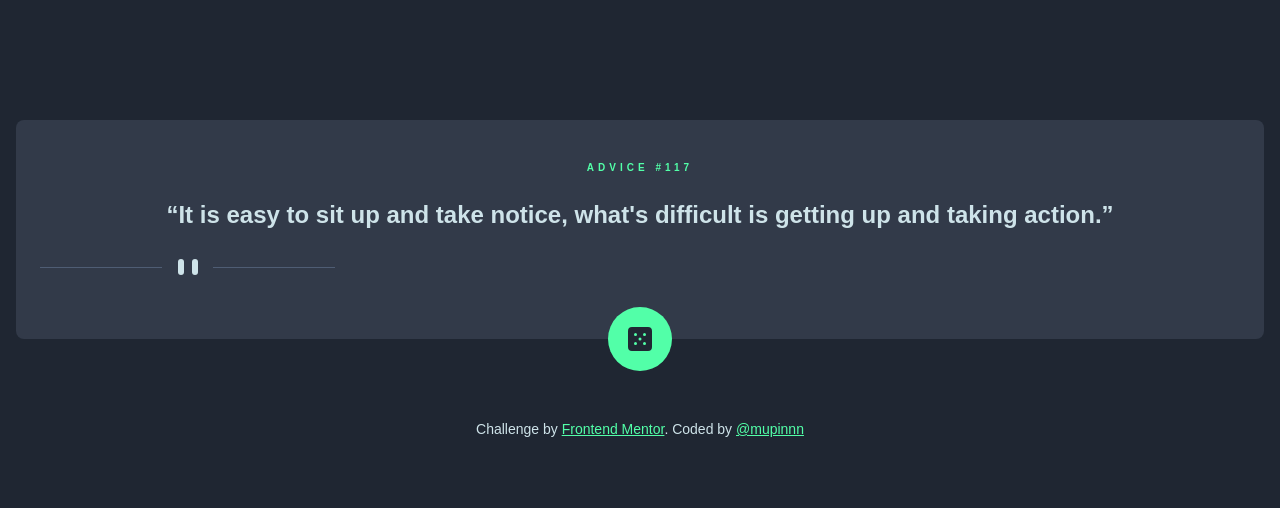
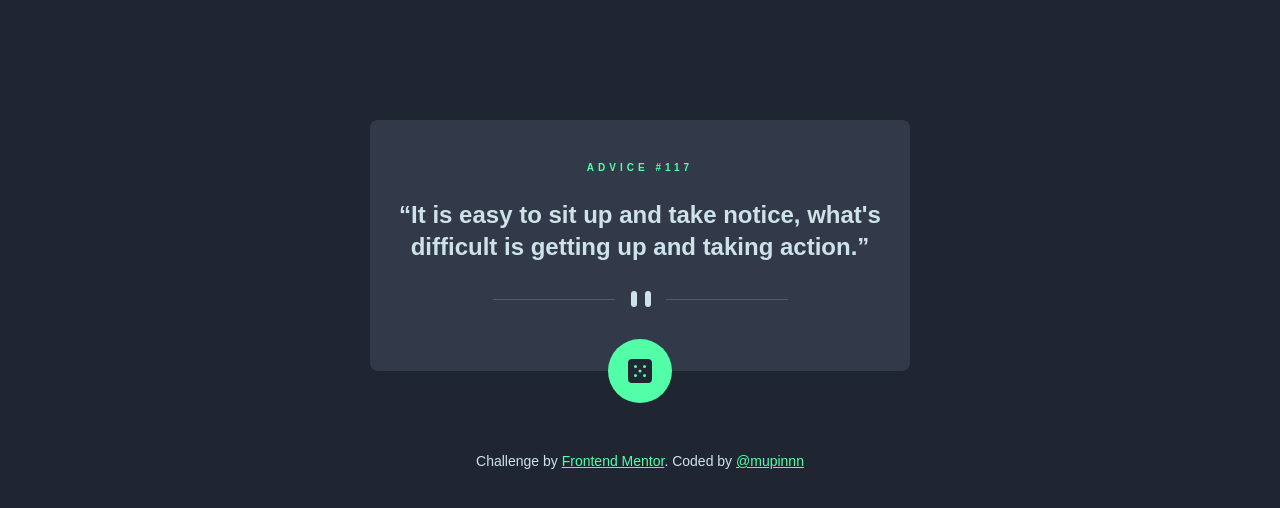
Before and after one commit to mupinnn/slices, an Astro site in the folder slices/advice-generator-app/: page / in a window 1280 px wide. Built offline with nearby package versions, Linux system fonts and the light colour scheme; Astro itself is replaced by a stand-in of ours.

Commit message:
feat(advice-generator-app): desktop design

```diff
--- a/slices/advice-generator-app/src/pages/index.astro
+++ b/slices/advice-generator-app/src/pages/index.astro
@@ -6,16 +6,19 @@ import DiceIcon from "../assets/images/icon-dice.svg";
 ---
 
 <DefaultLayout>
-  <main class="px-4 pt-30 min-[1440px]:mx-auto min-[1440px]:max-w-[572px] min-[1440px]:pt-[224px]">
+  <main class="mx-auto max-w-[572px] px-4 pt-30 min-[1440px]:pt-[224px]">
     <div
-      class="relative flex flex-col rounded-lg bg-blue-900 px-6 pt-10 pb-16 text-center font-extrabold min-[1440px]:rounded-2xl"
+      class="relative flex flex-col items-center rounded-lg bg-blue-900 px-6 pt-10 pb-16 text-center font-extrabold min-[1440px]:rounded-2xl min-[1440px]:px-11 min-[1440px]:pt-12 min-[1440px]:pb-18"
     >
-      <p class="text-[10px] tracking-[4px] text-green-300">ADVICE #117</p>
-      <h1 class="mt-6 text-[24px] leading-[32px] text-blue-200">
+      <p class="text-[10px] tracking-[4px] text-green-300 min-[1440px]:text-[12px]">ADVICE #117</p>
+      <h1
+        class="mt-6 text-[24px] leading-[32px] text-blue-200 min-[1440px]:text-[28px] min-[1440px]:leading-[38px]"
+      >
         &ldquo;It is easy to sit up and take notice, what's difficult is getting up and taking
         action.&rdquo;
       </h1>
-      <PatternDividerMobile class="mt-7" />
+      <PatternDividerMobile class="mt-7 min-[1440px]:hidden" />
+      <PatternDividerDesktop class="mt-10 hidden min-[1440px]:block" />
       <button class="absolute -bottom-8 left-1/2 -translate-x-1/2 rounded-full bg-green-300 p-5">
         <DiceIcon />
       </button>
```
